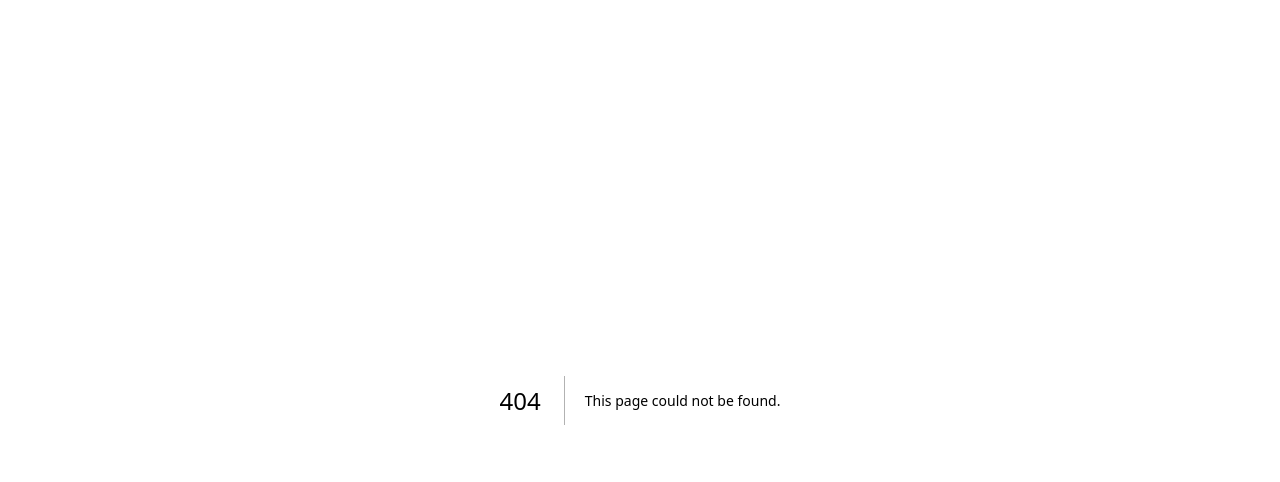
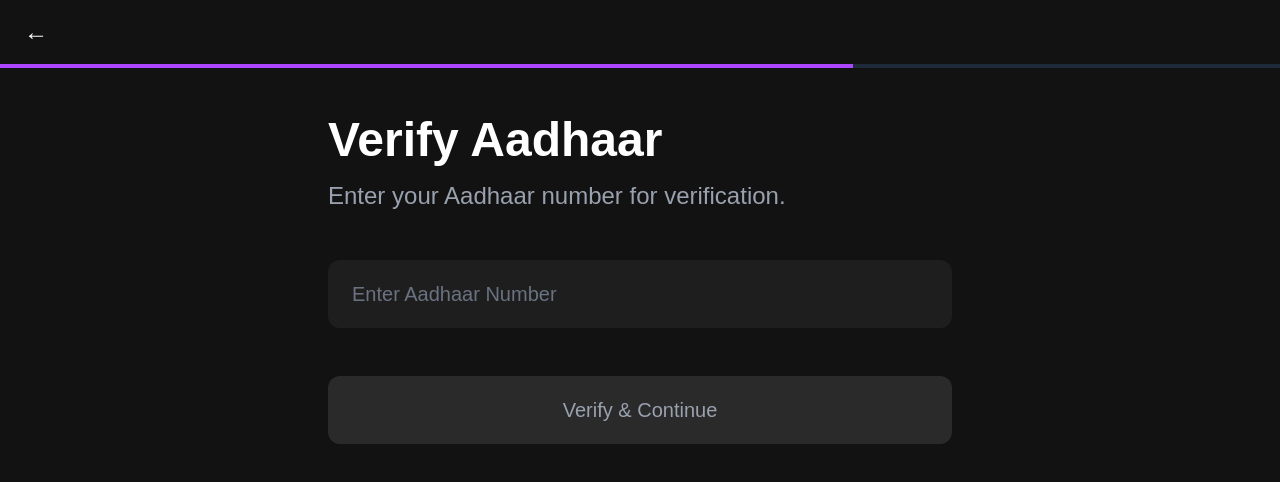
Before and after one commit to raghuramalur/investapp-master, a Next.js app: page /aadhaar-verification in a window 1280 px wide. Before the commit this address had no page. Shown: the top 482 px of the page. Built offline with nearby package versions, Linux system fonts and the light colour scheme.

Commit message:
commit 10

```diff
--- /dev/null
+++ b/src/app/aadhaar-verification/page.js
@@ -0,0 +1,176 @@
+"use client";
+import { useState } from 'react';
+import { useRouter } from 'next/navigation';
+
+export default function AadhaarVerification() {
+  const [aadhaar, setAadhaar] = useState('');
+  const [error, setError] = useState('');
+  const [showOTP, setShowOTP] = useState(false);
+  const [otp, setOtp] = useState('');
+  const router = useRouter();
+
+  // Mock phone number (in real app, this would come from signup data)
+  const userPhone = "9876543210";
+  const maskedPhone = userPhone.slice(0, -3) + "XXX";
+
+  const validateAadhaar = (aadhaar) => {
+    const numbers = aadhaar.replace(/\s/g, '');
+    return numbers.length === 12 && /^\d+$/.test(numbers);
+  };
+
+  const handleSubmit = (e) => {
+    e.preventDefault();
+    setError('');
+
+    if (!validateAadhaar(aadhaar)) {
+      setError('Please enter a valid 12-digit Aadhaar number');
+      return;
+    }
+
+    // Show OTP screen instead of redirecting
+    setShowOTP(true);
+  };
+
+  const handleOTPSubmit = (e) => {
+    e.preventDefault();
+    setError('');
+
+    if (!otp || otp.length !== 6) {
+      setError('Please enter a valid 6-digit OTP');
+      return;
+    }
+
+    // If OTP validation passes, proceed to UPI setup
+    router.push('/upi-setup');
+  };
+
+  // Format Aadhaar number with spaces
+  const formatAadhaar = (value) => {
+    const numbers = value.replace(/\D/g, '');
+    const chars = numbers.split('');
+    const formatted = chars.reduce((acc, curr, i) => {
+      if (i % 4 === 0 && i !== 0) return `${acc} ${curr}`;
+      return `${acc}${curr}`;
+    }, '');
+    return formatted.slice(0, 14); // Limit to 12 digits + 2 spaces
+  };
+
+  return (
+    <div className="min-h-screen bg-[#121212] text-white">
+      {/* Header */}
+      <div className="w-full px-6">
+        <div className="h-16 flex items-center">
+          <button
+            onClick={() => showOTP ? setShowOTP(false) : router.back()}
+            className="text-2xl hover:text-gray-300 transition-colors duration-200"
+          >
+            ←
+          </button>
+        </div>
+      </div>
+
+      {/* Progress Bar */}
+      <div className="w-full h-1 bg-gray-800">
+        <div className="w-2/3 h-full bg-purple-500"></div>
+      </div>
+
+      {/* Main Content */}
+      <div className="max-w-2xl mx-auto px-6 py-12">
+        {!showOTP ? (
+          <>
+            <div className="mb-12">
+              <h1 className="text-4xl sm:text-5xl font-bold mb-4">Verify Aadhaar</h1>
+              <p className="text-xl sm:text-2xl text-gray-400">
+                Enter your Aadhaar number for verification.
+              </p>
+            </div>
+
+            {error && (
+              <div className="mb-6 p-4 bg-red-900/50 border border-red-500 rounded-xl text-red-200">
+                {error}
+              </div>
+            )}
+
+            <form onSubmit={handleSubmit} className="space-y-6">
+              {/* Aadhaar Input */}
+              <div className="relative">
+                <input
+                  type="text"
+                  placeholder="Enter Aadhaar Number"
+                  value={aadhaar}
+                  onChange={(e) => setAadhaar(formatAadhaar(e.target.value))}
+                  className="w-full bg-[#1E1E1E] text-xl px-6 py-5 rounded-xl focus:outline-none focus:ring-2 focus:ring-purple-500 text-white placeholder-gray-500 transition-all duration-200"
+                  maxLength="14"
+                />
+              </div>
+
+              {/* Verify Button */}
+              <div className="pt-6">
+                <button
+                  type="submit"
+                  className="w-full bg-[#2A2A2A] text-gray-400 py-5 rounded-xl text-xl font-medium hover:bg-[#333333] focus:outline-none focus:ring-2 focus:ring-gray-500 transition-all duration-200"
+                >
+                  Verify & Continue
+                </button>
+              </div>
+            </form>
+          </>
+        ) : (
+          <>
+            <div className="mb-12">
+              <h1 className="text-4xl sm:text-5xl font-bold mb-4">Enter OTP</h1>
+              <p className="text-xl sm:text-2xl text-gray-400">
+                Enter the OTP sent to {maskedPhone}
+              </p>
+            </div>
+
+            {error && (
+              <div className="mb-6 p-4 bg-red-900/50 border border-red-500 rounded-xl text-red-200">
+                {error}
+              </div>
+            )}
+
+            <form onSubmit={handleOTPSubmit} className="space-y-6">
+              {/* OTP Input */}
+              <div className="relative">
+                <input
+                  type="text"
+                  placeholder="Enter 6-digit OTP"
+                  value={otp}
+                  onChange={(e) => setOtp(e.target.value.replace(/\D/g, '').slice(0, 6))}
+                  className="w-full bg-[#1E1E1E] text-xl px-6 py-5 rounded-xl focus:outline-none focus:ring-2 focus:ring-purple-500 text-white placeholder-gray-500 transition-all duration-200"
+                  maxLength="6"
+                />
+              </div>
+
+              {/* Verify OTP Button */}
+              <div className="pt-6">
+                <button
+                  type="submit"
+                  className="w-full bg-[#2A2A2A] text-gray-400 py-5 rounded-xl text-xl font-medium hover:bg-[#333333] focus:outline-none focus:ring-2 focus:ring-gray-500 transition-all duration-200"
+                >
+                  Verify OTP
+                </button>
+              </div>
+
+              {/* Resend OTP */}
+              <div className="text-center pt-4">
+                <button
+                  type="button"
+                  className="text-gray-400 underline text-lg hover:text-white transition-colors duration-200"
+                  onClick={() => {
+                    // In a real app, this would trigger the OTP resend
+                    setError('New OTP sent successfully');
+                    setTimeout(() => setError(''), 3000);
+                  }}
+                >
+                  Resend OTP
+                </button>
+              </div>
+            </form>
+          </>
+        )}
+      </div>
+    </div>
+  );
+}
--- a/src/app/account-setup/page.js
+++ b/src/app/account-setup/page.js
@@ -6,21 +6,49 @@
   const [pan, setPan] = useState('');
   const [dob, setDob] = useState('');
   const [gender, setGender] = useState('');
+  const [error, setError] = useState('');
   const router = useRouter();
+
+  const validatePAN = (pan) => {
+    // PAN format: ABCDE1234F
+    const panRegex = /^[A-Z]{5}[0-9]{4}[A-Z]{1}$/;
+    return panRegex.test(pan);
+  };
 
   const handleSubmit = (e) => {
     e.preventDefault();
-    // Add validation and API calls here
-    router.push('/upi-setup'); // Next step would be UPI setup
+    setError('');
+
+    if (!validatePAN(pan)) {
+      setError('Please enter a valid PAN number');
+      return;
+    }
+
+    if (!dob) {
+      setError('Please enter your date of birth');
+      return;
+    }
+
+    if (!gender) {
+      setError('Please select your gender');
+      return;
+    }
+
+    // If all validations pass, proceed to Aadhaar verification
+    router.push('/aadhaar-verification');
   };
 
   return (
     <div className="min-h-screen bg-[#121212] text-white">
       {/* Header */}
-      <div className="max-w-2xl mx-auto px-6">
-        <div className="flex justify-between items-center h-16">
-          <button onClick={() => router.back()} className="text-2xl">←</button>
-          <button className="text-2xl">☰</button>
+      <div className="w-full px-6">
+        <div className="h-16 flex items-center">
+          <button
+            onClick={() => router.back()}
+            className="text-2xl hover:text-gray-300 transition-colors duration-200"
+          >
+            ←
+          </button>
         </div>
       </div>
 
@@ -37,6 +65,12 @@
             Enter and verify PAN to secure your details.
           </p>
         </div>
+
+        {error && (
+          <div className="mb-6 p-4 bg-red-900/50 border border-red-500 rounded-xl text-red-200">
+            {error}
+          </div>
+        )}
 
         <form onSubmit={handleSubmit} className="space-y-6">
           {/* PAN Input */}
--- a/src/app/activation/page.js
+++ b/src/app/activation/page.js
@@ -11,12 +11,12 @@
       {/* Main Card */}
       <div className="bg-[#1E1E1E] rounded-2xl p-12 flex flex-col items-center w-full max-w-3xl mx-auto">
         {/* Logo */}
-        <div className="w-24 h-24 mb-10">
+        <div className="w-48 h-48 mb-12">
           <Image
             src={logo}
             alt="Dime.On Logo"
-            width={96}
-            height={96}
+            width={192}
+            height={192}
             className="w-full h-full object-contain"
           />
         </div>
```
